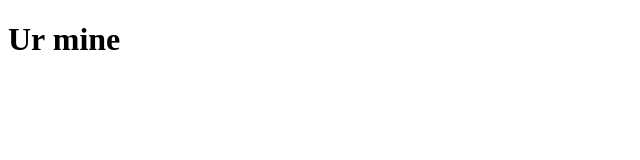
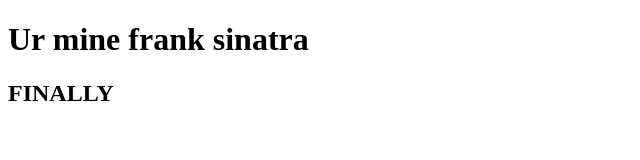
Before and after one commit to mellouwyellow/challenge-2.01, a plain HTML site: page index.html in a window 1280 px wide. Shown: the whole page, without its empty margins (0-640 px from the left). Drawn offline with Linux system fonts and the light colour scheme.

Commit message:
Update index.html

```diff
--- a/index.html
+++ b/index.html
@@ -8,8 +8,8 @@
 <body>
 
 
-<h1>Ur mine</h1>
-
+<h1>Ur mine frank sinatra</h1>
+<h2>FINALLY</h2>
 
 </body>
 </html>
```
